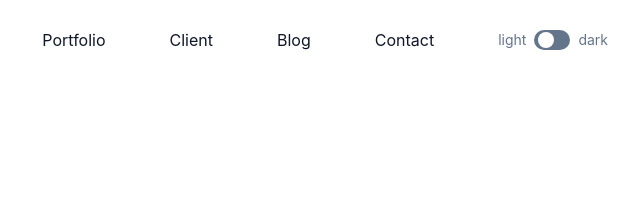
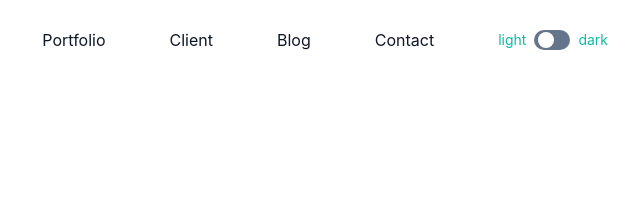
Before and after one commit to AhmadFahmiHafiludin777/portfolio-tailwind-css, a website: page index.html in a window 1280 px wide. Shown: the top 214 px of the page, 640-1280 px from the left. Drawn offline with Linux system fonts and the light colour scheme.

Commit message:
update warna tulisan toggle

```diff
--- a/index.html
+++ b/index.html
@@ -51,14 +51,14 @@
                             </li>
                             <li class="flex items-center pl-8 mt-3 lg:mt-0">
                                 <div class="flex">
-                                    <span class="mr-2 text-sm text-slate-500">light</span>
+                                    <span class="mr-2 text-sm text-primary">light</span>
                                     <input type="checkbox" class="hidden" id="dark-toggle">
                                     <label for="dark-toggle">
                                         <div class="flex h-5 w-9 cursor-pointer items-center rounded-full bg-slate-500 p-1">
                                             <div class="toggle-circle h-4 w-4 rounded-full bg-white transition duration-300 ease-in-out"></div>
                                         </div>
                                     </label>
-                                    <span class="ml-2 text-sm text-slate-500">dark</span>
+                                    <span class="ml-2 text-sm text-primary">dark</span>
                                 </div>
                             </li>
                         </ul>
```
